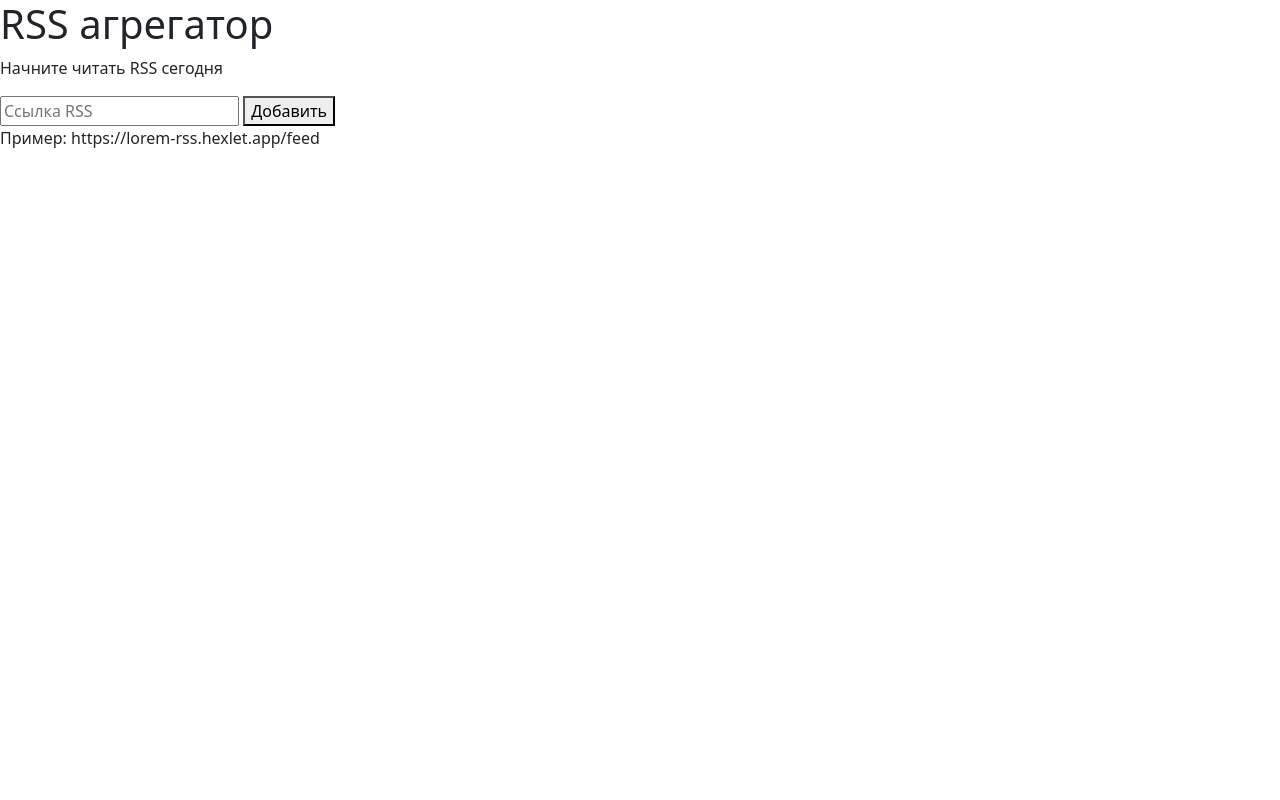
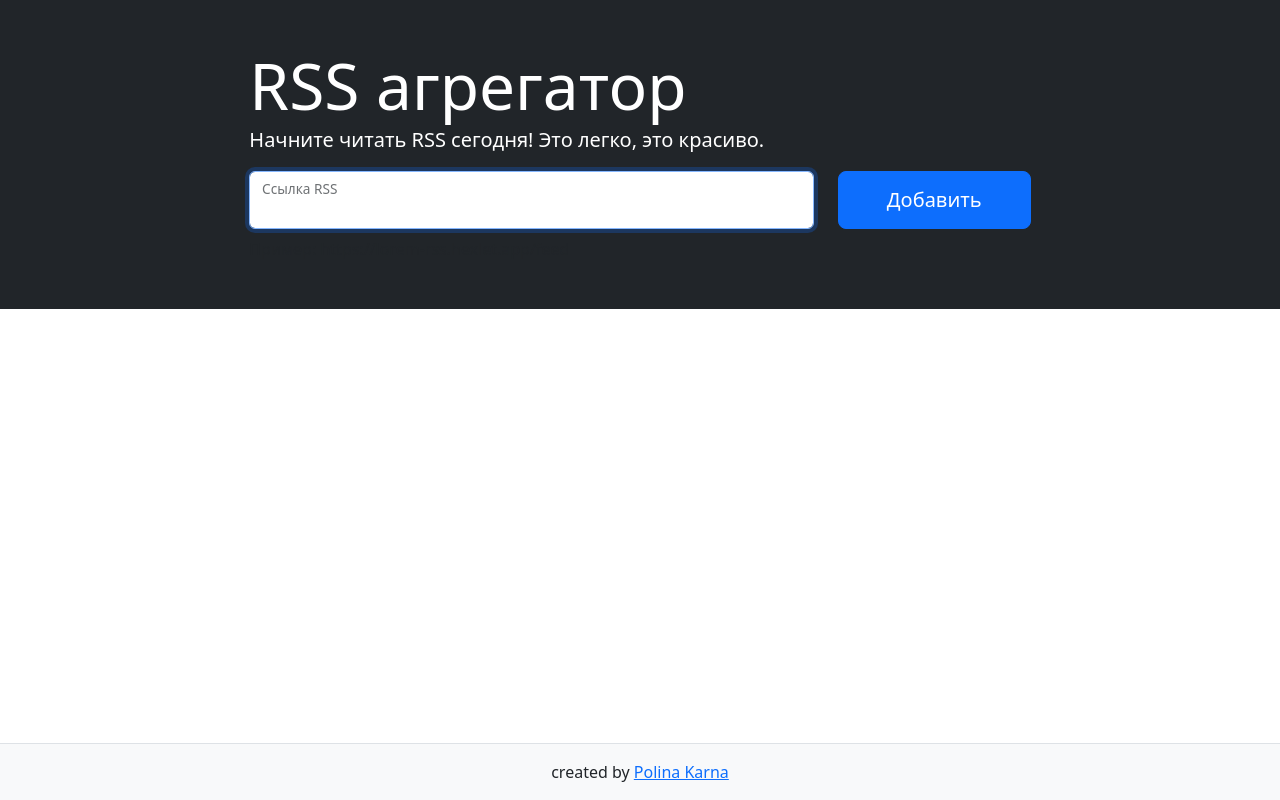
Before and after one commit to KarnaDev/frontend-project-11, a website built with webpack: page index.html in a window 1280 px wide. Built offline with nearby package versions, Linux system fonts and the light colour scheme; files whose address does not match are found by name.

Commit message:
changed index.html

```diff
--- a/index.html
+++ b/index.html
@@ -1,19 +1,65 @@
 <!DOCTYPE html>
-<html>
-    <head>
-        <meta charset="utf-8" />
-        <meta name="viewport" content="width=device-width, initial-scale=1">
-        <title>Frontend student project</title>
-    </head>
-    <body>
-      <h1>RSS агрегатор</h1>
-      <p>Начните читать RSS сегодня</p>
+<html lang="ru">
 
-      <div>
-          <input type="text" placeholder="Ссылка RSS">
-          <button>Добавить</button>
+<head>
+  <meta http-equiv="Content-Type" content="text/html; charset=UTF-8">
+  <meta name="viewport" content="width=device-width,initial-scale=1,shrink-to-fit=no">
+  <title>Frontend student project</title>
+  <script defer="defer" src="./Hexlet Frontend Project_files/main.js.download"></script>
+  <link href="./Hexlet Frontend Project_files/main.css" rel="stylesheet">
+</head>
+
+<body class="d-flex flex-column min-vh-100">
+  <div class="modal fade" id="modal" tabindex="-1" role="dialog" aria-labelledby="modal" aria-hidden="true">
+    <div class="modal-dialog" role="document">
+      <div class="modal-content">
+        <div class="modal-header">
+          <h5 class="modal-title"></h5>
+          <button type="button" class="btn-close close" data-bs-dismiss="modal" aria-label="Close"></button>
+        </div>
+        <div class="modal-body text-break"></div>
+        <div class="modal-footer"><a class="btn btn-primary full-article" href="https://frontend-rss-reader-ru.hexlet.app/#" role="button" target="_blank" rel="noopener noreferrer">Читать полностью </a>
+          <button type="button" class="btn btn-secondary" data-bs-dismiss="modal">Закрыть</button>
+        </div>
       </div>
+    </div>
+  </div>
+  <main class="flex-grow-1">
+    <section class="container-fluid bg-dark p-5">
+      <div class="row">
+        <div class="col-md-10 col-lg-8 mx-auto text-white">
+          <h1 class="display-3 mb-0">RSS агрегатор</h1>
+          <p class="lead">Начните читать RSS сегодня! Это легко, это красиво.</p>
+          <form action="https://frontend-rss-reader-ru.hexlet.app/" class="rss-form text-body">
+            <div class="row">
+              <div class="col">
+                <div class="form-floating">
+                  <input id="url-input" autofocus="" required="" name="url" aria-label="url" class="form-control w-100" placeholder="ссылка RSS" autocomplete="off">
+                  <label for="url-input">Ссылка RSS</label>
+                </div>
+              </div>
+              <div class="col-auto">
+                <button type="submit" aria-label="add" class="h-100 btn btn-lg btn-primary px-sm-5">Добавить</button>
+              </div>
+            </div>
+          </form>
+          <p class="mt-2 mb-0 text-muted">Пример: https://lorem-rss.hexlet.app/feed</p>
+          <p class="feedback m-0 position-absolute small text-danger"></p>
+        </div>
+      </div>
+    </section>
+    <section class="container-fluid container-xxl p-5">
+      <div class="row">
+        <div class="col-md-10 col-lg-8 order-1 mx-auto posts"></div>
+        <div class="col-md-10 col-lg-4 mx-auto order-0 order-lg-1 feeds"></div>
+      </div>
+    </section>
+  </main>
+  <footer class="footer border-top py-3 mt-5 bg-light">
+    <div class="container-xl">
+      <div class="text-center">created by <a href="https://github.com/KarnaDev" target="_blank">Polina Karna</a></div>
+    </div>
+  </footer>
+</body>
 
-      <p>Пример: https://lorem-rss.hexlet.app/feed</p>
-  </body>
 </html>
--- a/package.json
+++ b/package.json
@@ -21,6 +21,7 @@
     "css-loader": "^7.1.1",
     "eslint": "^8.57.0",
     "eslint-config-airbnb-base": "^15.0.0",
+    "eslint-plugin-html": "^8.1.1",
     "eslint-plugin-import": "^2.29.1",
     "html-webpack-plugin": "^5.6.0",
     "postcss-loader": "^8.1.1",
```
Also changed, not shown: .eslintrc.yml, 1 other file.
